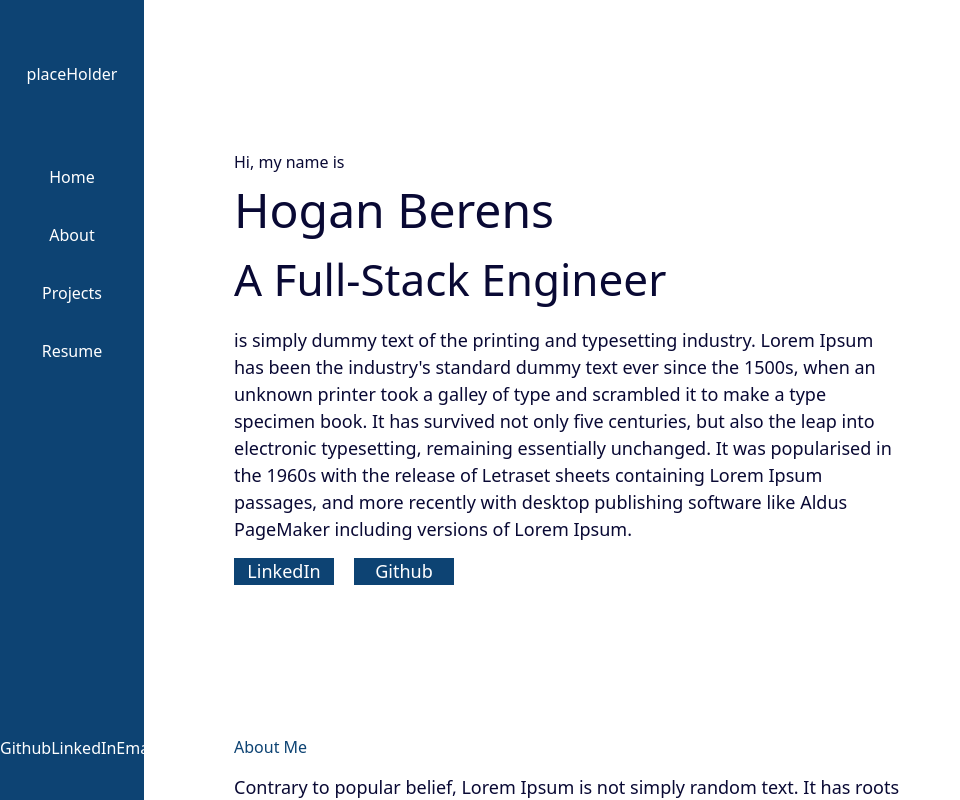
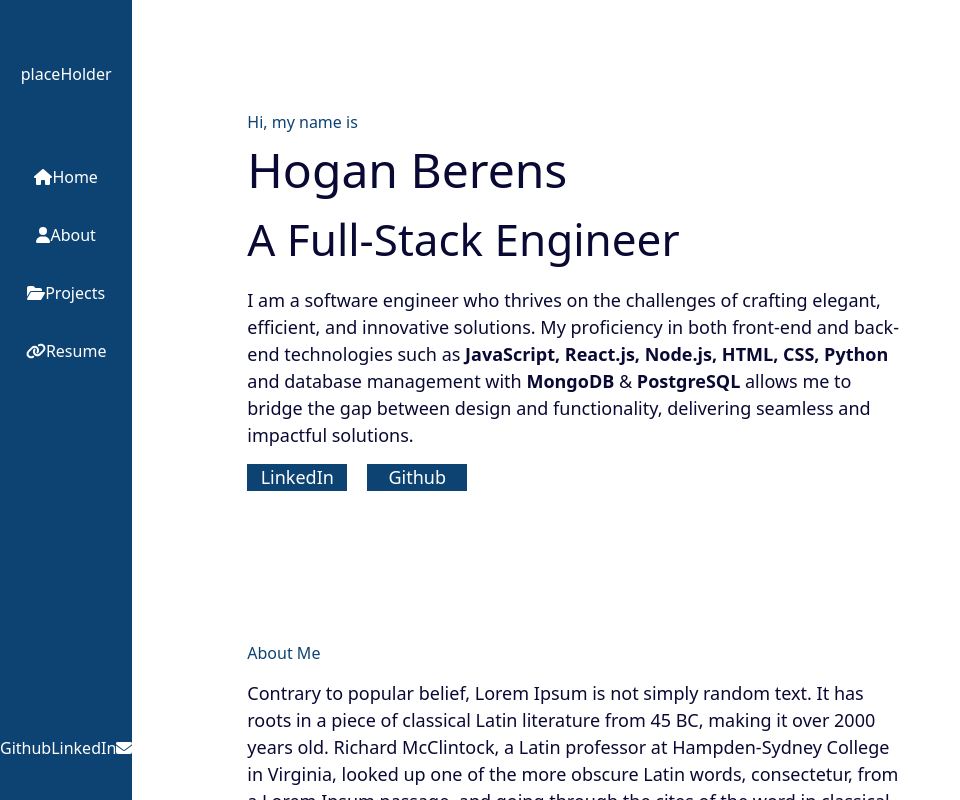
Before and after one commit to HoganBerens/hoganberens.github.io, a React (Create React App) app: page / in a window 1280 px wide. Shown: the whole page, without its empty margins (0-960 px from the left). Built offline with nearby package versions, Linux system fonts and the light colour scheme.

Commit message:
more style changes

```diff
--- a/index.html
+++ b/index.html
@@ -2,7 +2,7 @@
 <html lang="en">
   <head>
     <meta charset="utf-8" />
-    <title>React App</title>
+    <title>Hogan Berens - Software Engineer</title>
   </head>
   <body>
     <noscript>You need to enable JavaScript to run this app.</noscript>
--- a/public/index.html
+++ b/public/index.html
@@ -5,10 +5,7 @@
     <link rel="icon" href="%PUBLIC_URL%/favicon.ico" />
     <meta name="viewport" content="width=device-width, initial-scale=1" />
     <meta name="theme-color" content="#000000" />
-    <meta
-      name="description"
-      content="Web site created using create-react-app"
-    />
+    <meta name="description" content="Web site created using create-react-app" />
     <link rel="apple-touch-icon" href="%PUBLIC_URL%/logo192.png" />
     <!--
       manifest.json provides metadata used when your web app is installed on a
@@ -24,7 +21,7 @@
       work correctly both with client-side routing and a non-root public URL.
       Learn how to configure a non-root public URL by running `npm run build`.
     -->
-    <title>React App</title>
+    <title>Hogan Berens - Software Engineer</title>
   </head>
   <body>
     <noscript>You need to enable JavaScript to run this app.</noscript>
--- a/src/components/Content/Content.css
+++ b/src/components/Content/Content.css
@@ -2,10 +2,13 @@
   display: flex;
   flex-direction: column;
   width: 75%;
-  padding: 90px;
+  padding: 50px 90px 90px 115px;
 }
 .content-description-wrapper {
   padding: 60px 0 150px;
+}
+.content-name-title {
+  color: rgb(13 67 115);
 }
 .content-name {
   font-size: 48px;
@@ -16,6 +19,7 @@
 }
 .content-description {
   font-size: 18px;
+  max-width: 750px;
 }
 .content-links-wrapper {
   display: flex;
--- a/src/components/Content/Content.jsx
+++ b/src/components/Content/Content.jsx
@@ -6,13 +6,14 @@ const Content = () => {
   return (
     <div className="content-wrapper">
       <div className="content-description-wrapper">
-        <div>Hi, my name is</div>
+        <div className="content-name-title">Hi, my name is</div>
         <div className="content-name">Hogan Berens</div>
         <div className="content-title">A Full-Stack Engineer</div>
         <div className="content-description">
-          is simply dummy text of the printing and typesetting industry. Lorem Ipsum has been the industry's standard dummy text ever since the 1500s, when an unknown printer took a galley of type and scrambled it to make a type specimen book. It has
-          survived not only five centuries, but also the leap into electronic typesetting, remaining essentially unchanged. It was popularised in the 1960s with the release of Letraset sheets containing Lorem Ipsum passages, and more recently with
-          desktop publishing software like Aldus PageMaker including versions of Lorem Ipsum.
+          I am a software engineer who thrives on the challenges of crafting elegant, efficient, and innovative solutions. My proficiency in both front-end and back-end technologies such as{" "}
+          <strong>JavaScript, React.js, Node.js, HTML, CSS, Python</strong> and database management with
+          <strong> MongoDB </strong> & <strong> PostgreSQL </strong>
+          allows me to bridge the gap between design and functionality, delivering seamless and impactful solutions.
         </div>
         <div className="content-links-wrapper">
           <div className="content-link2">LinkedIn</div>
--- a/src/components/Content/Projects.css
+++ b/src/components/Content/Projects.css
@@ -1,4 +1,16 @@
+.projects-wrapper {
+  padding: 50px 90px 90px 115px;
+}
+
 .projects-title {
   color: rgb(13 67 115);
   margin-bottom: 15px;
 }
+.projects-container {
+  display: flex;
+  flex-wrap: wrap;
+}
+.projects-image {
+  height: 200px;
+  width: 400px;
+}
--- a/src/components/Content/Projects.jsx
+++ b/src/components/Content/Projects.jsx
@@ -1,10 +1,18 @@
 import "./Projects.css";
+import BlackJackSS from "../../assets/BlackJackScreenShot.png";
+import MovieListSS from "../../assets/MovieListScreenShot.png";
+import { Link } from "react-router-dom";
 
 const Projects = () => {
   return (
-    <div>
+    <div className="projects-wrapper">
       <div className="projects-title">Projects</div>
-      <div></div>
+      <div className="projects-container">
+        <Link to="/">
+          <img src={BlackJackSS} className="projects-image" />
+        </Link>
+        <img src={MovieListSS} className="projects-image" />
+      </div>
     </div>
   );
 };
--- a/src/components/Navigation/Navigation.jsx
+++ b/src/components/Navigation/Navigation.jsx
@@ -1,19 +1,35 @@
 import "./Navigation.css";
+import { FontAwesomeIcon } from "@fortawesome/react-fontawesome";
+import { faHouse, faUser, faFolderOpen, faLink, faEnvelope } from "@fortawesome/free-solid-svg-icons";
 
 const Navigation = () => {
   return (
     <div className="navigation-container">
       <div className="navigation-links">
         <div className="navigation-profile-pic">placeHolder</div>
-        <div className="navigation-link">Home</div>
-        <div className="navigation-link">About</div>
-        <div className="navigation-link">Projects</div>
-        <div className="navigation-link">Resume</div>
+        <div className="navigation-link">
+          <FontAwesomeIcon icon={faHouse} />
+          Home
+        </div>
+        <div className="navigation-link">
+          <FontAwesomeIcon icon={faUser} />
+          About
+        </div>
+        <div className="navigation-link">
+          <FontAwesomeIcon icon={faFolderOpen} />
+          Projects
+        </div>
+        <div className="navigation-link">
+          <FontAwesomeIcon icon={faLink} />
+          Resume
+        </div>
       </div>
       <div className="navigation-profile-links">
         <div>Github</div>
         <div>LinkedIn</div>
-        <div>Email</div>
+        <div>
+          <FontAwesomeIcon icon={faEnvelope} />
+        </div>
       </div>
     </div>
   );
```
Also changed, not shown: src/assets/BlackJackScreenShot.png (added), src/assets/MovieListScreenShot.png (added).
